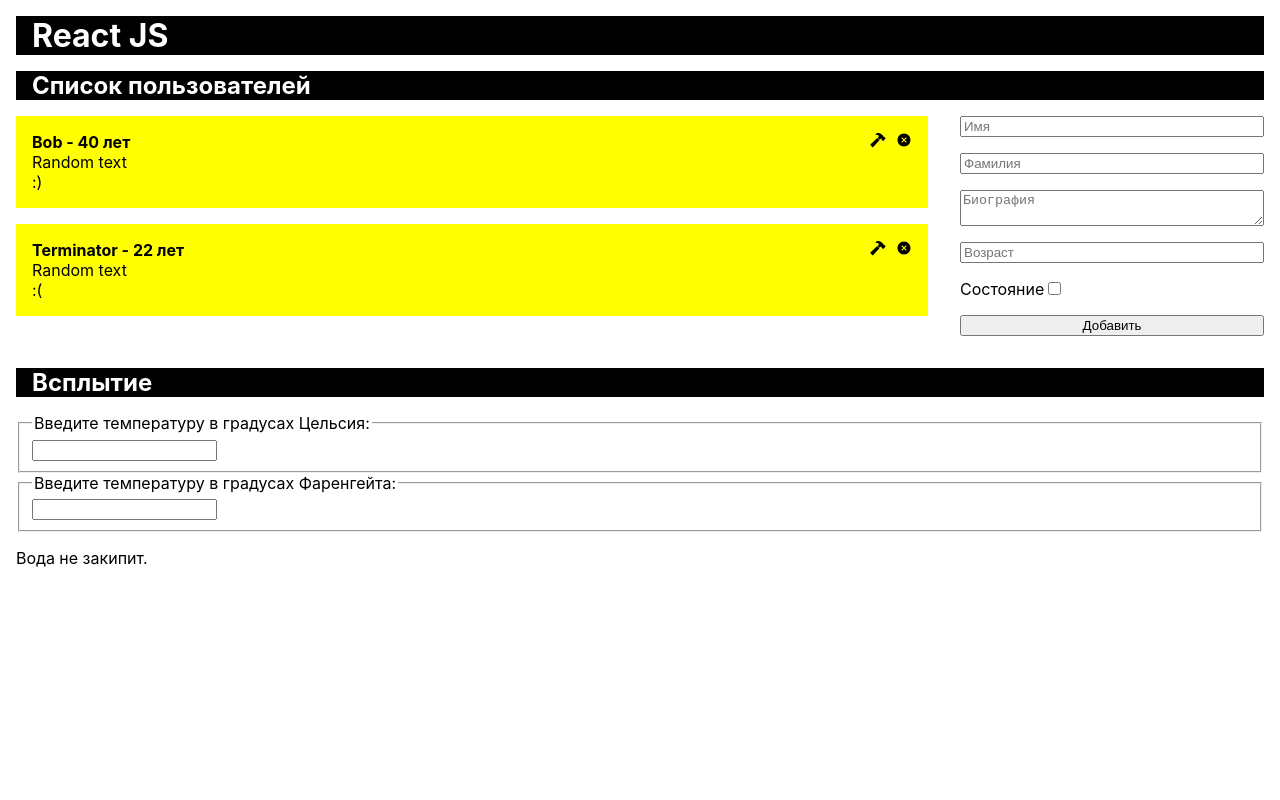
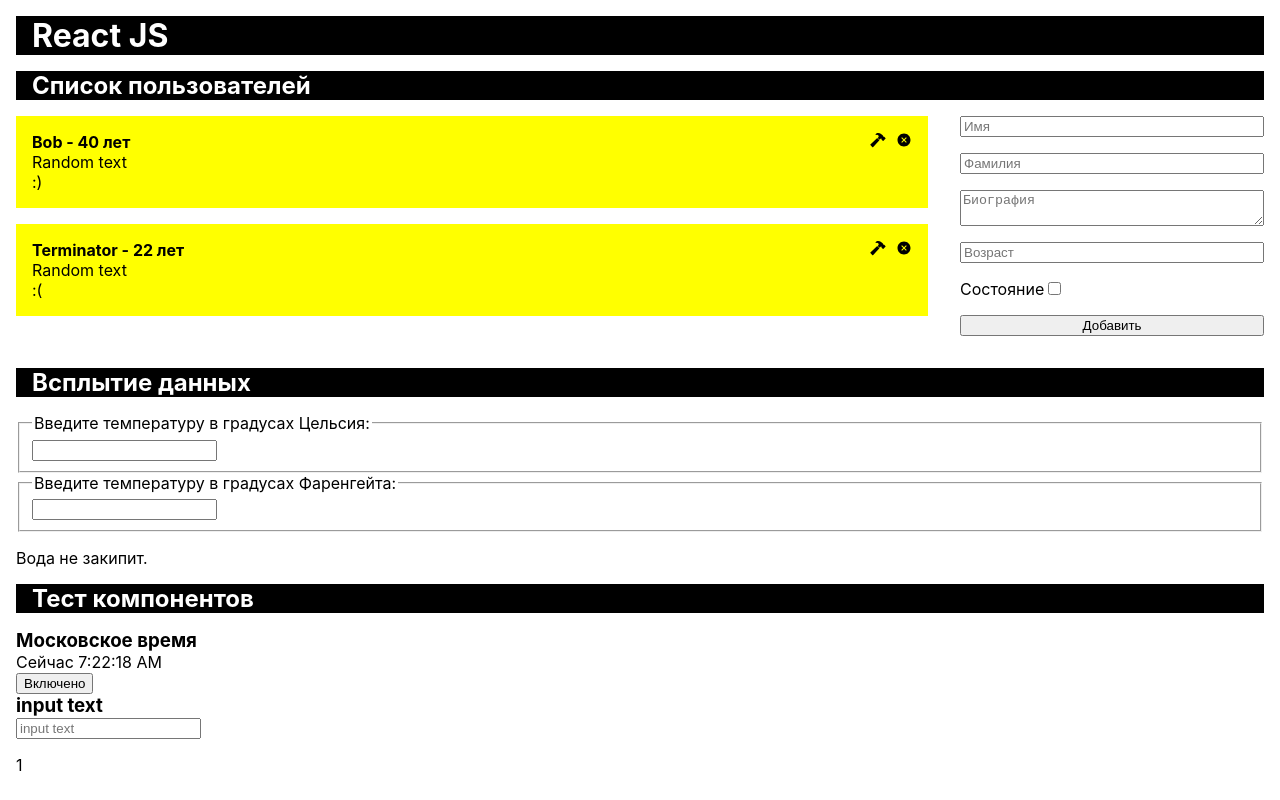
Before and after one commit to Denis-Str/react-test, a React (Create React App) app: page / in a window 1280 px wide. Built offline with nearby package versions, Linux system fonts and the light colour scheme.

Commit message:
перекомпановка

```diff
--- a/src/App.js
+++ b/src/App.js
@@ -1,45 +1,13 @@
 import React from "react";
 import './styles/index.css';
 
-// import Welcome from "./components/archive/Welcome";
-// import Input from "./components/archive/Input";
-// import Toggle from "./components/archive/Toggle";
-// import Clock from "./components/archive/Clock";
-// import Button from "./components/archive/Button";
-import Users from "./components/Users";
-import Form from "./components/Form";
+import Toggle from "./components/archive/Toggle";
+import Clock from "./components/archive/Clock";
+import ListUsers from "./components/ListUsers";
+import Input from "./components/archive/Input";
 import Calculator from "./components/Calculator";
 
-import users from "./mock/users";
-
 class App extends React.Component {
-  constructor(props) {
-    super(props);
-    this.state = {
-      users
-    };
-
-    this.addUser = this.addUser.bind(this);
-    this.delUser = this.delUser.bind(this);
-    this.editUser = this.editUser.bind(this);
-  }
-  addUser(user) {
-    const id = this.state.users.length + 1;
-    this.setState({users: [...this.state.users, {id, ...user}]})
-  };
-
-  delUser(userID) {
-    const filteredUsers = this.state.users.filter(({id}) => id !== userID);
-    this.setState({users: filteredUsers})
-  };
-
-  editUser(user) {
-    let users = this.state.users;
-    let editUserIndex = this.state.users.findIndex(({id}) => id === user.id);
-    users[editUserIndex] = user
-    this.setState({users: []}, () => this.setState({users: [...users]}))
-  };
-
   render() {
     return (
       <div className='app-component'>
@@ -47,23 +15,16 @@
           <h1 className='title'>React JS</h1>
         </header>
         <main>
-          <div className='top'>
-            <h2 className='title'>Список пользователей</h2>
-            <div className='wrap'>
-              <Users users={this.state.users} editUser={this.editUser} delUser={this.delUser}/>
-              <Form addUser={this.addUser}/>
-            </div>
-          </div>
+          <ListUsers />
           <div>
-            <h2 className='title'>Всплытие</h2>
+            <h2 className='title'>Всплытие данных</h2>
             <Calculator/>
           </div>
         </main>
-        {/*<Welcome name='Alica' />*/}
-        {/*<Input />*/}
-        {/*<Toggle />*/}
-        {/*<Clock />*/}
-        {/*<Button text='button' />*/}
+        <h2 className='title'>Тест компонентов</h2>
+        <Clock />
+        <Toggle />
+        <Input />
       </div>
     )
   };
--- /dev/null
+++ b/src/components/ListUsers/index.js
@@ -0,0 +1,46 @@
+import React from "react";
+import users from "../../mock/users";
+import Users from "../Users";
+import Form from "../Form";
+
+
+export default class ListUsers extends React.Component {
+  constructor(props) {
+    super(props);
+    this.state = {
+      users
+    };
+
+    this.addUser = this.addUser.bind(this);
+    this.delUser = this.delUser.bind(this);
+    this.editUser = this.editUser.bind(this);
+  }
+  addUser(user) {
+    const id = this.state.users.length + 1;
+    this.setState({users: [...this.state.users, {id, ...user}]})
+  };
+
+  delUser(userID) {
+    const filteredUsers = this.state.users.filter(({id}) => id !== userID);
+    this.setState({users: filteredUsers})
+  };
+
+  editUser(user) {
+    let users = this.state.users;
+    let editUserIndex = this.state.users.findIndex(({id}) => id === user.id);
+    users[editUserIndex] = user
+    this.setState({users: []}, () => this.setState({users: [...users]}))
+  };
+
+  render() {
+    return (
+      <div className='top'>
+        <h2 className='title'>Список пользователей</h2>
+        <div className='wrap'>
+          <Users users={this.state.users} editUser={this.editUser} delUser={this.delUser}/>
+          <Form addUser={this.addUser}/>
+        </div>
+      </div>
+    )
+  }
+}
--- a/src/components/archive/Welcome/index.js
+++ /dev/null
@@ -1,5 +0,0 @@
-const welcome = (props) => {
-  return <h1>Привет, {props.name}</h1>;
-}
-
-export default welcome;
```
Also changed, not shown: src/components/archive/Button/index.js (deleted, +0 -22 lines).
